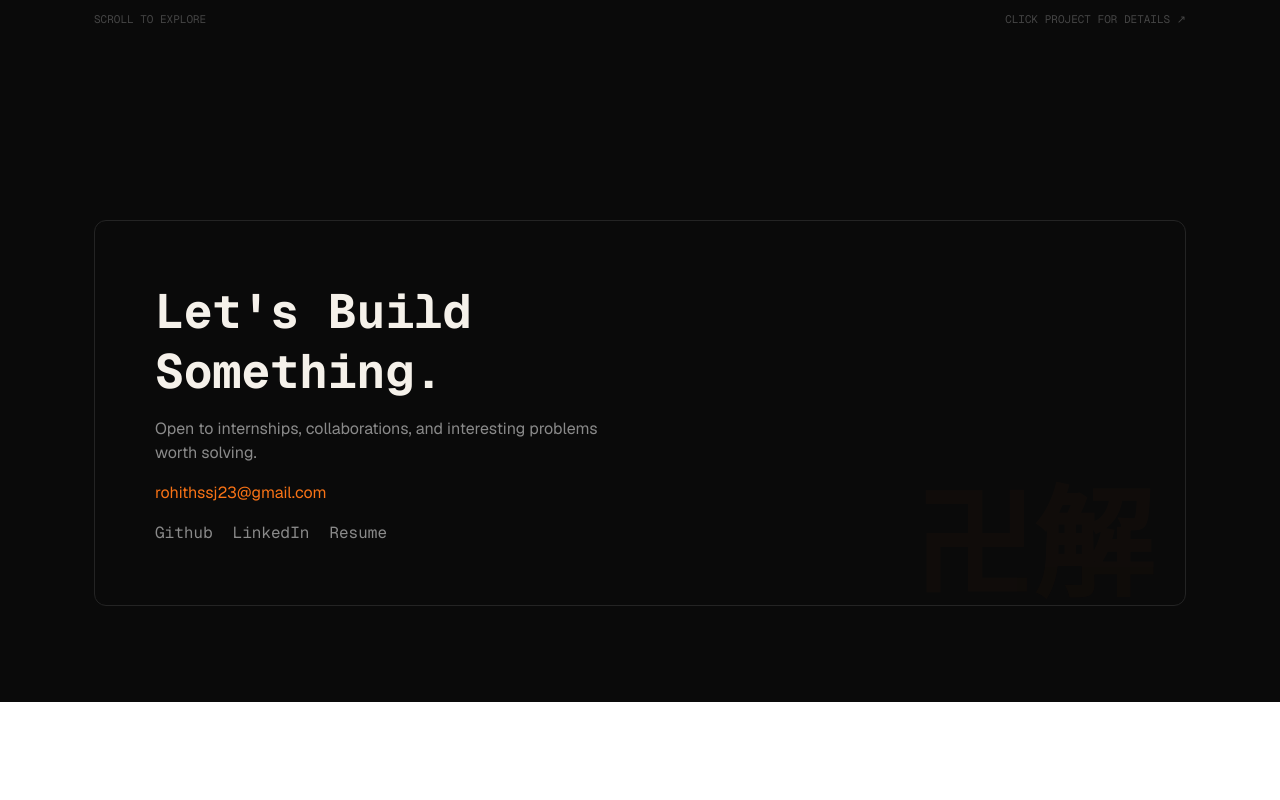
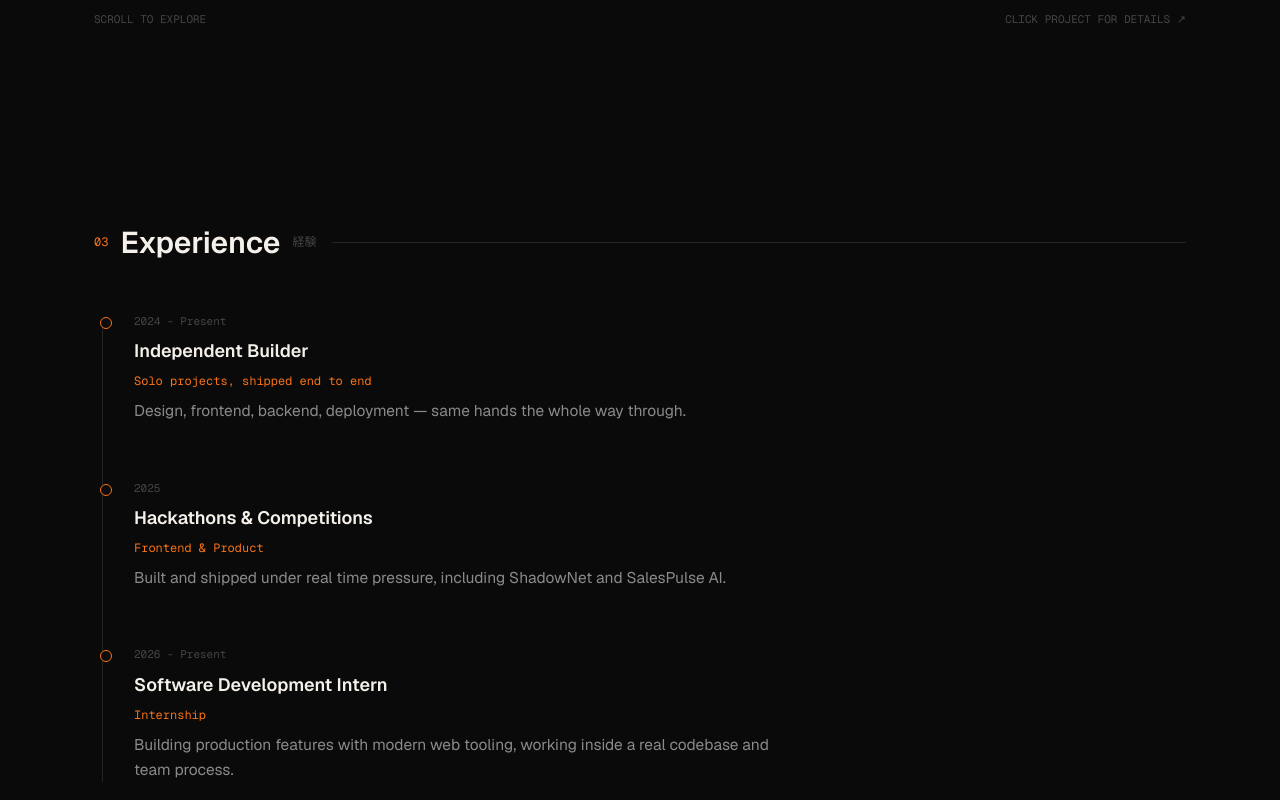
Before and after one commit to rohithssj/Portfolio, a React (Vite) app: page / in a window 1280 px wide. Shown: the part 4260-5060 px from the top of the page. Before the commit the page ends 4962 px from the top, so only its background shows below. Built offline with nearby package versions, Linux system fonts and the light colour scheme.

Commit message:
Experience page

```diff
--- a/src/App.jsx
+++ b/src/App.jsx
@@ -4,6 +4,7 @@ import HeroPage from './components/HeroPage'
 import AboutPage from './components/AboutPage'
 import ContactPage from './components/ContactPage'
 import ProjectPage from './components/ProjectPage'
+import ExperiencePage from './components/ExperiencePage'
 
 const App = () => {
   return (
@@ -12,6 +13,7 @@ const App = () => {
       <HeroPage />
       <AboutPage />
       <ProjectPage />
+      <ExperiencePage />
       <ContactPage />
     </div>
   )
--- /dev/null
+++ b/src/components/ExperiencePage.jsx
@@ -0,0 +1,80 @@
+import React from "react";
+import { experiences } from "../data/experience";
+
+const ExperiencePage = () => {
+  return (
+    <section
+      id="experience"
+      className="mx-auto max-w-[1140px] px-6 py-24"
+    >
+      <div className="flex items-center gap-4">
+        <h2 className="flex shrink-0 items-center gap-3">
+          <span className="font-mono text-[12px] text-[var(--accent)]">
+            03
+          </span>
+
+          <span className="font-sans text-[30px] font-semibold text-[var(--text)]">
+            Experience
+          </span>
+
+          <span className="font-mono text-[12px] text-[var(--text-faint)]">
+            経験
+          </span>
+        </h2>
+
+        <div className="h-px flex-1 bg-[var(--border)]" />
+      </div>
+
+
+      <div className="relative mt-12 pl-10">
+
+        <div className="absolute bottom-0 left-2 top-2 w-px bg-[var(--border)]" />
+
+        {experiences.map((exp, index) => (
+          <div
+            key={exp.id || index}
+            className="relative pb-14 last:pb-0"
+          >
+
+            <span
+              className="
+                absolute
+                -left-[34px]
+                top-1
+                h-3
+                w-3
+                rounded-full
+                border
+                border-[var(--accent)]
+                bg-[var(--bg)]
+              "
+            />
+
+            <div className="flex flex-col gap-2">
+
+              <p className="font-mono text-[11px] text-[var(--text-faint)]">
+                {exp.years}
+              </p>
+
+              <h3 className="font-sans text-[18px] font-semibold text-[var(--text)]">
+                {exp.name}
+              </h3>
+
+              <p className="font-mono text-[12px] text-[var(--accent)]">
+                {exp.tagLine}
+              </p>
+
+              <p className="max-w-2xl font-sans text-[15.5px] leading-relaxed text-[var(--text-dim)]">
+                {exp.description}
+              </p>
+
+            </div>
+          </div>
+        ))}
+
+      </div>
+    </section>
+  );
+};
+
+export default ExperiencePage;
--- /dev/null
+++ b/src/data/experience.js
@@ -0,0 +1,26 @@
+export const experiences = [
+
+    {
+        id:1,
+        name: "Independent Builder",
+        years:"2024 - Present",
+        tagLine: "Solo projects, shipped end to end",
+        description: "Design, frontend, backend, deployment — same hands the whole way through."
+    },
+
+    {
+        id:2,
+        name: "Hackathons & Competitions",
+        years:"2025",
+        tagLine: "Frontend & Product",
+        description: "Built and shipped under real time pressure, including ShadowNet and SalesPulse AI."
+    },
+
+    {
+        id:3,
+        name: "Software Development Intern",
+        years:"2026 - Present",
+        tagLine: "Internship",
+        description: "Building production features with modern web tooling, working inside a real codebase and team process."
+    }
+]
```
